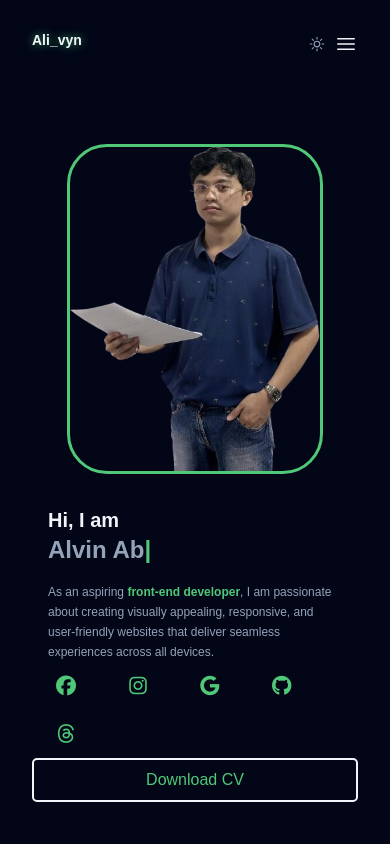
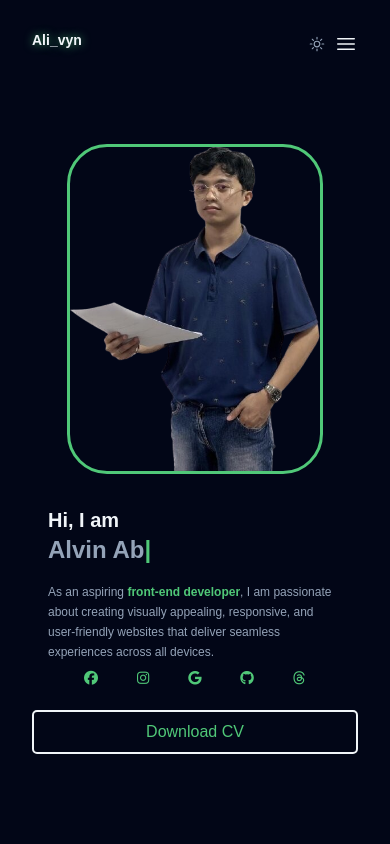
Before and after one commit to Alivyn-abqrz/My-Web-Portfolio, a website built with Vite: page index.html in a window 390 px wide. Shown: the top 844 px of the page. Built offline with nearby package versions, Linux system fonts and the light colour scheme; a web font is replaced by a local one.

Commit message:
fix issue is social media mobile media

```diff
--- a/styles/components/home.css
+++ b/styles/components/home.css
@@ -38,12 +38,19 @@
 .home__content p{
     font-size: var(--size-md);
 }
+.social__media{
+  display: flex;
+  justify-content: center;
+  align-items: center;
+  margin-bottom: 1rem 0;
+}
 .social__media i{
   display: inline-flex;
   justify-content:center ;
   align-items: center;
-  width: 3rem;
-  height: 3rem;
+  width: 2rem;
+  height: 2rem;
+  margin-bottom: 1rem ;
   background: transparent;
   text-decoration: none;
   transition: .3s ease-in-out;
@@ -81,7 +88,7 @@
 .home__content p{
   font-size:var( --size-xs) ;
 }
-.social__media {
+.social__media i{
   font-size: var(--size-sm);
 }
 .download-cv{
--- a/styles/components/work.css
+++ b/styles/components/work.css
@@ -103,15 +103,16 @@
 @media  screen and (min-width:320px) {
   .card__data{
     padding: 1rem;
-    height: 220px;
+    height: 100%;
   }
   .card__description{
     font-size: var(--size-xs);
   }
 
 }
-@media  screen and (min-width:37px) {
+@media  screen and (min-width:375px) {
   .card__data{
+    width: 100%;
     height: 200px;
   }
 
```
